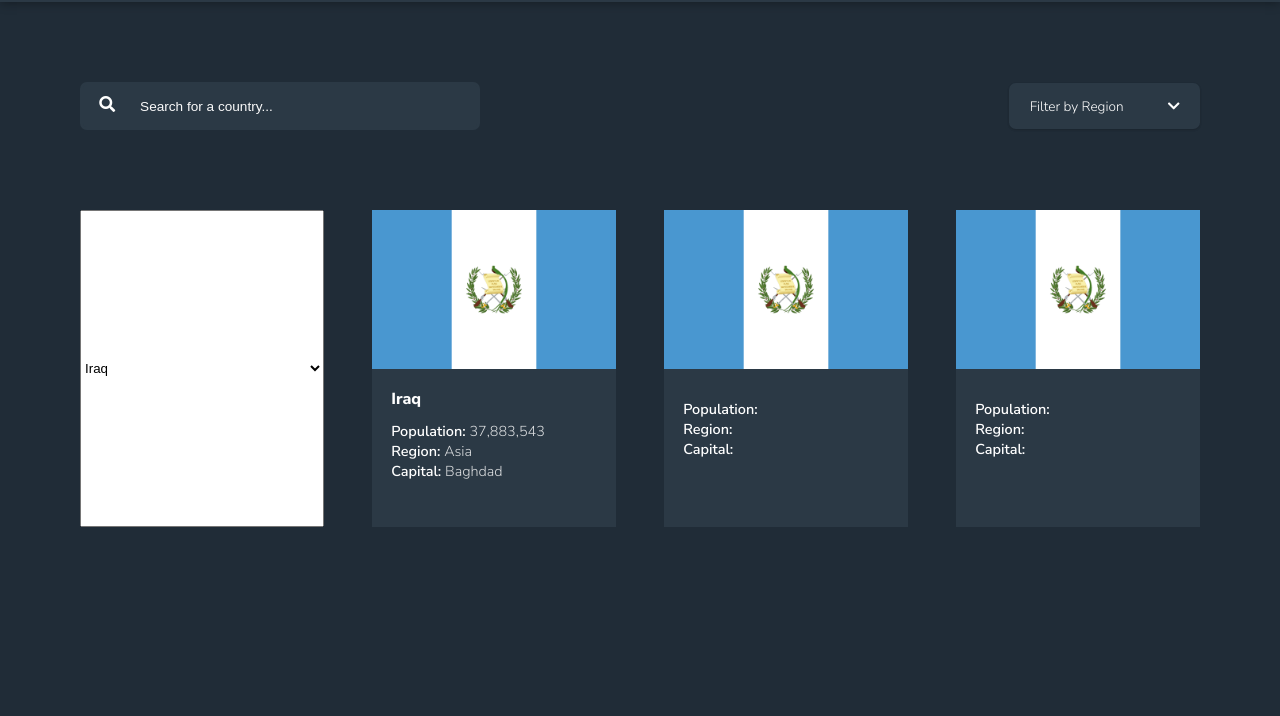
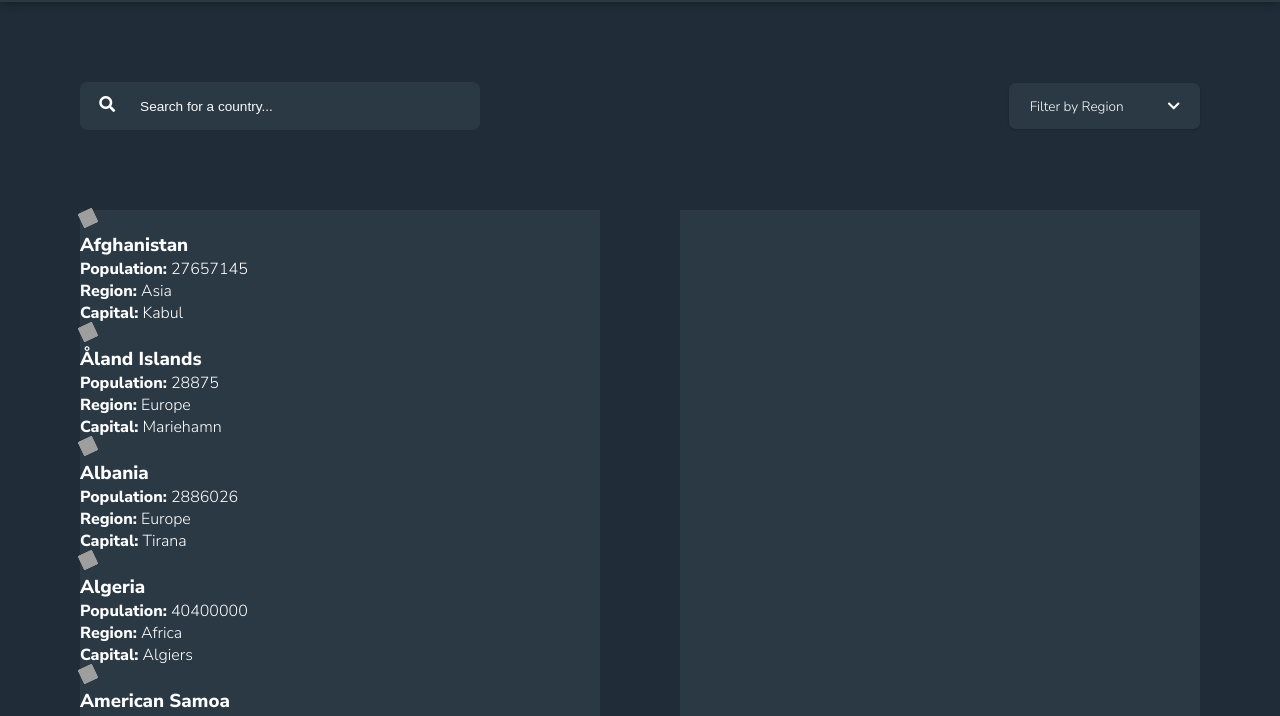
Before and after one commit to IuliiaKonovalova/frontend-mentor-rest-countries-api, a plain HTML site: page index.html in a window 1280 px wide. Shown: the part 78-794 px from the top of the page. Drawn offline with Linux system fonts and the light colour scheme; grey boxes are pictures that could not be loaded.

Commit message:
Restructure fetching data functionality

```diff
--- a/assets/css/style.css
+++ b/assets/css/style.css
@@ -188,7 +188,7 @@ input:focus {
   margin: 0 5rem;
   display: grid;
   grid-template-columns: repeat(auto-fit, minmax(15em, 1fr));
-  gap: 3rem;
+  gap: 5rem;
 }
 
 .data__card {
--- a/assets/js/script.js
+++ b/assets/js/script.js
@@ -31,52 +31,69 @@ document.addEventListener('DOMContentLoaded', function () {
   dropdownBtn.addEventListener('click', () => {
     dropdownBtn.classList.toggle('open');
   });
+  fetchDataCountries();
 });
 
+async function fetchDataCountries() {
+
+  const res = await fetch("assets/js/countries.json");
+  const countriesData = await res.json();
+
+  displayCountries(countriesData);
+}
+
+const displayCountries = function (countriesData) {
+  countriesList.innerHTML = '';
+  countriesData.forEach(country => {
+    const countryCard = document.createElement('div');
+    countryCard.classList.add('card');
+
+    countryCard.innerHTML = `
+            <div>
+                <img src="${country.flag}" alt="Germany" />
+            </div>
+            <div class="card-body">
+                <h3 class="country-name">${country.name}</h3>
+                <p>
+                    <strong>Population:</strong>
+                    ${country.population}
+                </p>
+                <p class="country-region">
+                    <strong>Region:</strong>
+                    ${country.region}
+                </p>
+                <p>
+                    <strong>Capital:</strong>
+                    ${country.capital}
+                </p>
+            </div>
+        `;
+
+    countryCard.addEventListener('click', () => {
+      modal.style.display = 'flex';
+      showCountryDetails(country);
+    });
+
+    countriesList.appendChild(countryCard);
+  });
+}
 
 
-fetch("assets/js/countries.json")
-  .then(res => res.json())
-  .then(data => initialize(data))
-  // .then(data => console.log(data))
-  .catch(err => console.log("Error:", err));
+// function displayCountryData(countryByCode) {
+//   const countryData = countries.find(country => country.alpha3Code === countryByCode);
+//   countryName.innerHTML = countryData.name;
+//   countryPopulation.innerHTML = countryData.population.toLocaleString("en-US")
+//   countryRegion.innerHTML = countryData.region;
+//   countryCapital.innerHTML = countryData.capital;
+//   countryNativeName.innerHTML = countryData.nativeName;
 
-// fetch("../services/contributors.JSON")
-// .then(res => res.json())
-// .then(data => console.log(data))
+//   countrySubregion.innerHTML = countryData.subregion;
 
-function initialize(countriesData) {
-  countries = countriesData;
+//   countryDomain.innerHTML = countryData.topLevelDomain[0]
+//   countryLanguages.innerHTML = countryData.languages[0].name
+//   countryCurrencies.innerHTML = countryData.currencies.filter(c => c.name).map(c => `${c.name} (${c.code})`).join(", ");
 
-  let options = "";
-
-  // console.log(countries[0].name)
-
-
-
-  countries.forEach(country => options += `<option value="${country.alpha3Code}">${country.name}</option>`);
-  // options += `<option value="${countries[i].alpha3Code[0]}">${countries[i].name.common}</option>`
-
-  countriesList.innerHTML = options
-  countriesList.selectedIndex = Math.floor(Math.random() * countriesList.length);
-  displayCountryData(countriesList[countriesList.selectedIndex].value);
-}
-
-function displayCountryData(countryByCode) {
-  const countryData = countries.find(country => country.alpha3Code === countryByCode);
-  countryName.innerHTML = countryData.name;
-  countryPopulation.innerHTML = countryData.population.toLocaleString("en-US")
-  countryRegion.innerHTML = countryData.region;
-  countryCapital.innerHTML = countryData.capital;
-  countryNativeName.innerHTML = countryData.nativeName;
-
-  countrySubregion.innerHTML = countryData.subregion;
-
-  countryDomain.innerHTML = countryData.topLevelDomain[0]
-  countryLanguages.innerHTML = countryData.languages[0].name
-  countryCurrencies.innerHTML = countryData.currencies.filter(c => c.name).map(c => `${c.name} (${c.code})`).join(", ");
-
-}
+// }
 
 /**
  * Control of the Mode
--- a/index.html
+++ b/index.html
@@ -48,9 +48,9 @@
   </header>
 
   <main class="main__container">
-    <select name="" id="countries"></select>
+    <!-- <country name="" id="countries"></country> -->
 
-    <section class="data__card" id="">
+    <section class="data__card" id="countries">
 
 
       <div class="flag__container">
@@ -66,29 +66,7 @@
     <section class="data__card" id="">
 
 
-      <div id="flag__container">
-        <img src="assets/images/flags/gt.png" alt="" class="flag__image">
-      </div>
-      <div class="container__info">
-        <h2 class="full__name" id="country"></h2>
-        <div class="country__info">population: <span class="data__result" id="population"></span></div>
-        <div class="country__info">region: <span id="region"></span></div>
-        <div class="country__info">capital: <span id="capital"></span></div>
-      </div>
-    </section>
-    <section class="data__card" id="">
 
-
-      <div id="flag__container">
-        <img src="assets/images/flags/gt.png" alt="" class="flag__image">
-      </div>
-      <div class="container__info">
-        <h2 class="full__name" id="country"></h2>
-        <div class="country__info" id="populate">population: <span id="population"></span></div>
-        <div class="country__info">region: <span id="region"></span></div>
-        <div class="country__info">capital: <span id="capital"></span></div>
-      </div>
-    </section>
   </main>
 
   <!-- <div class="mainWrapper">
```
